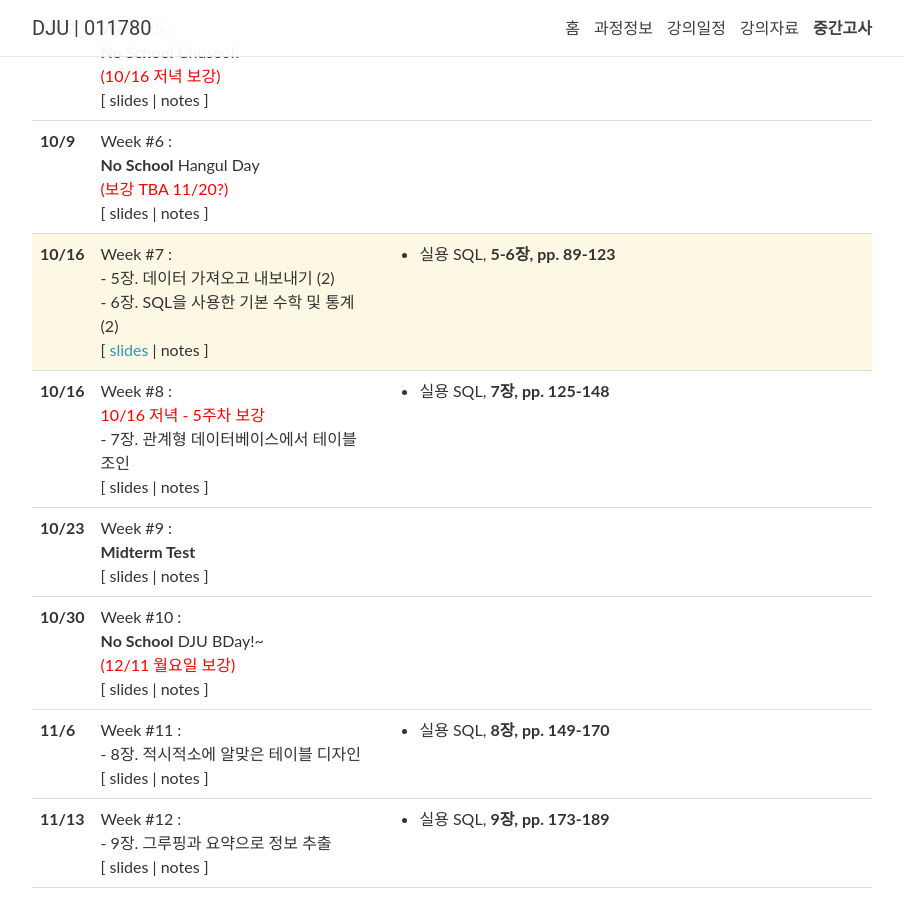
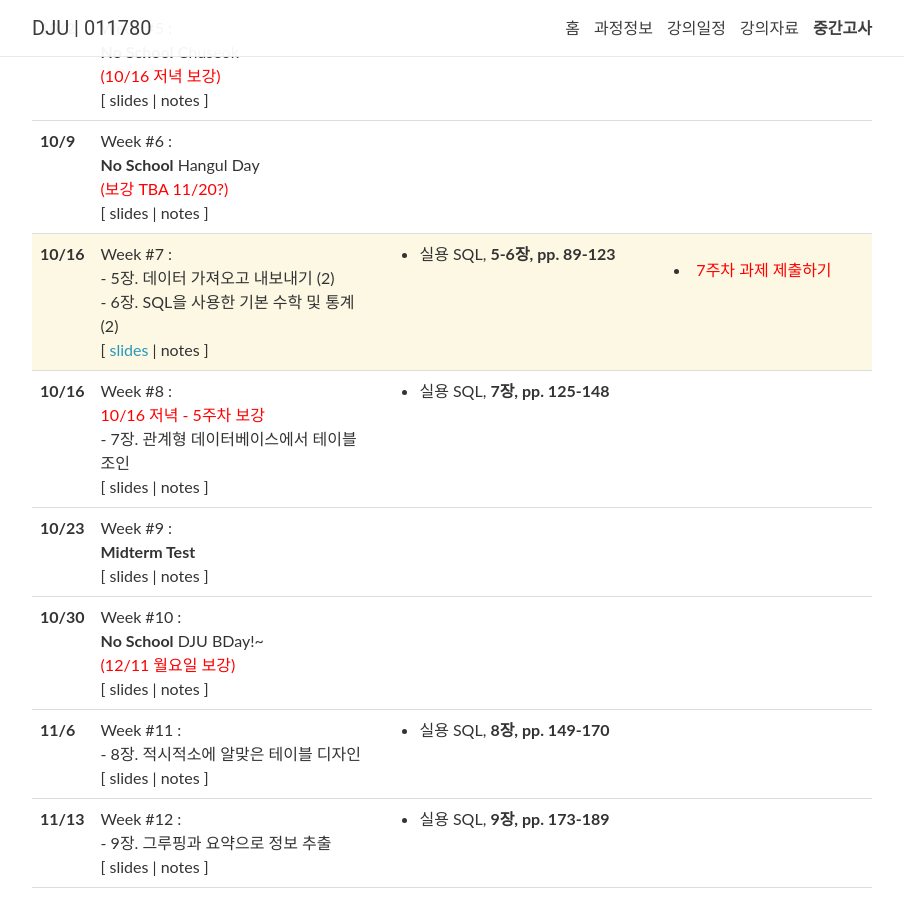
Before and after one commit to 2023-aaronkr/dju-sql, a Jekyll site: the page built from _pages/lectures.md, in a window 1280 px wide and 900 px high, scrolled down 658 px. Shown: the whole window, without its empty margins (188-1092 px from the left). Built offline with Jekyll 4.4.1, drawn with Linux system fonts in a browser that asks for light colours; nearby versions of some CDN libraries; comment, search, counter and statistics services are not loaded.

Commit message:
Update lectures.yml

```diff
--- a/_data/lectures.yml
+++ b/_data/lectures.yml
@@ -16,7 +16,7 @@
   readings: >
     실용 SQL, <strong>1-2장, pp. 27-54</strong>
   logistics: >
-    <a style="color: red"  href="https://forms.gle/HjaqxaqjU3XrSyba9">2주차 과제 제출하기</a>
+    <a href="https://forms.gle/HjaqxaqjU3XrSyba9">2주차 과제 제출하기</a>
 
 - date: 9/18
   week: 3
@@ -27,7 +27,7 @@
   readings: >
     실용 SQL, <strong>3-4장, pp. 57-87</strong>
   logistics: >
-    <a style="color: red" href="https://forms.gle/oLbph91Vuk9cypgJ9">3주차 과제 제출하기</a>
+    <a href="https://forms.gle/oLbph91Vuk9cypgJ9">3주차 과제 제출하기</a>
 
 - date: 9/25
   week: 4
@@ -40,7 +40,7 @@
   logistics: >
     <ul>
       <li><a href="https://2023-aaronkr.github.io/dju-sql/assets/downloads/chp05.zip">5장 자료</a></li>
-      <li><a style="color: red" href="https://forms.gle/YReDthnSy17cuqKm8">4주차 과제 제출하기</a></li>
+      <li><a href="https://forms.gle/YReDthnSy17cuqKm8">4주차 과제 제출하기</a></li>
     </ul>
 
 - date: 10/2
@@ -63,7 +63,8 @@
   slides: "https://docs.google.com/presentation/d/1Z8cWKAwqcK_tFAPPNKj3q66QY8zbqQlKjEqDTKexsq0/edit?usp=sharing"
   readings: >
     실용 SQL, <strong>5-6장, pp. 89-123</strong>
-  logistics:
+  logistics: >
+    <li><a style="color: red" href="https://forms.gle/1N34UazaYQ9rjLPJA">7주차 과제 제출하기</a></li>
 
 - date: 10/16
   week: >
```
